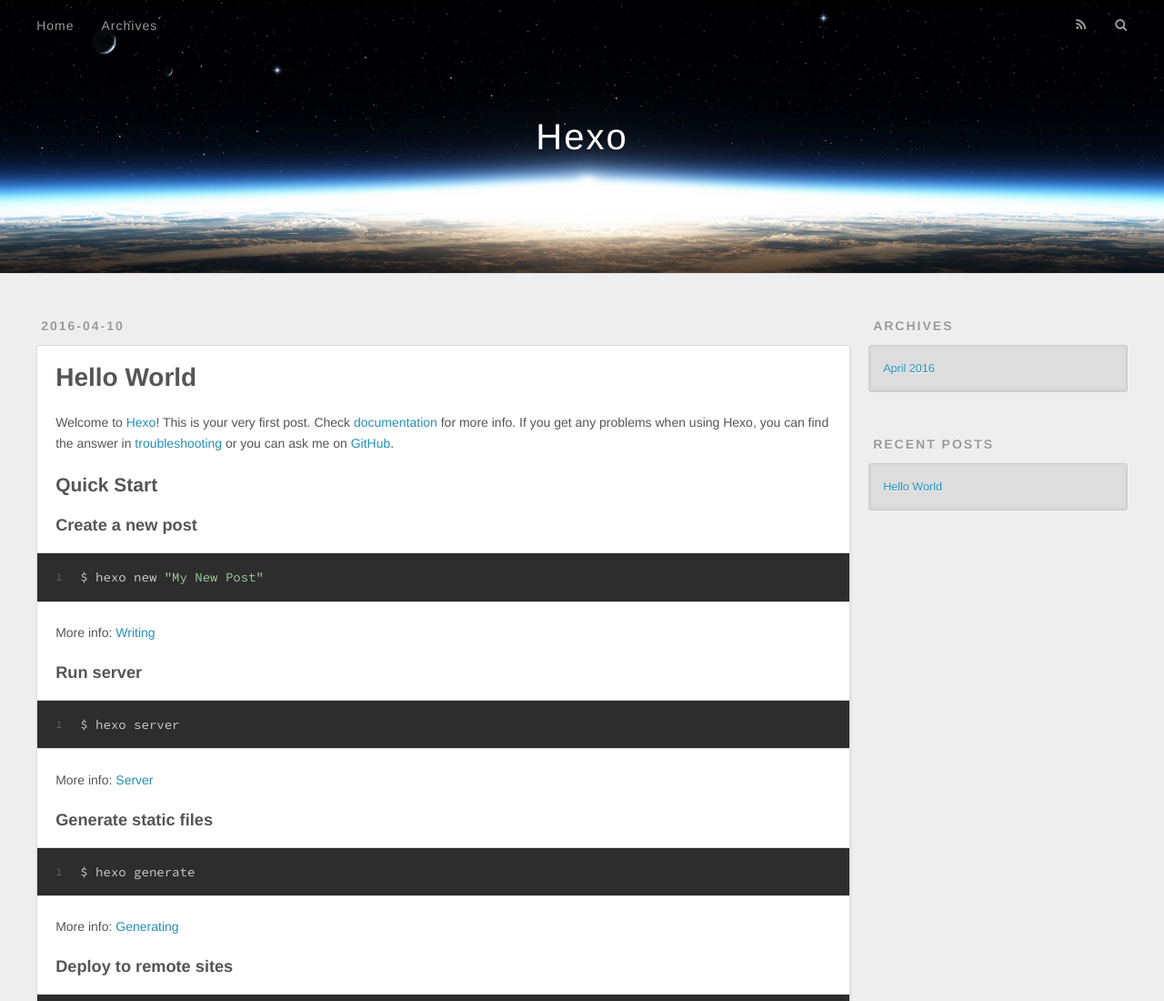
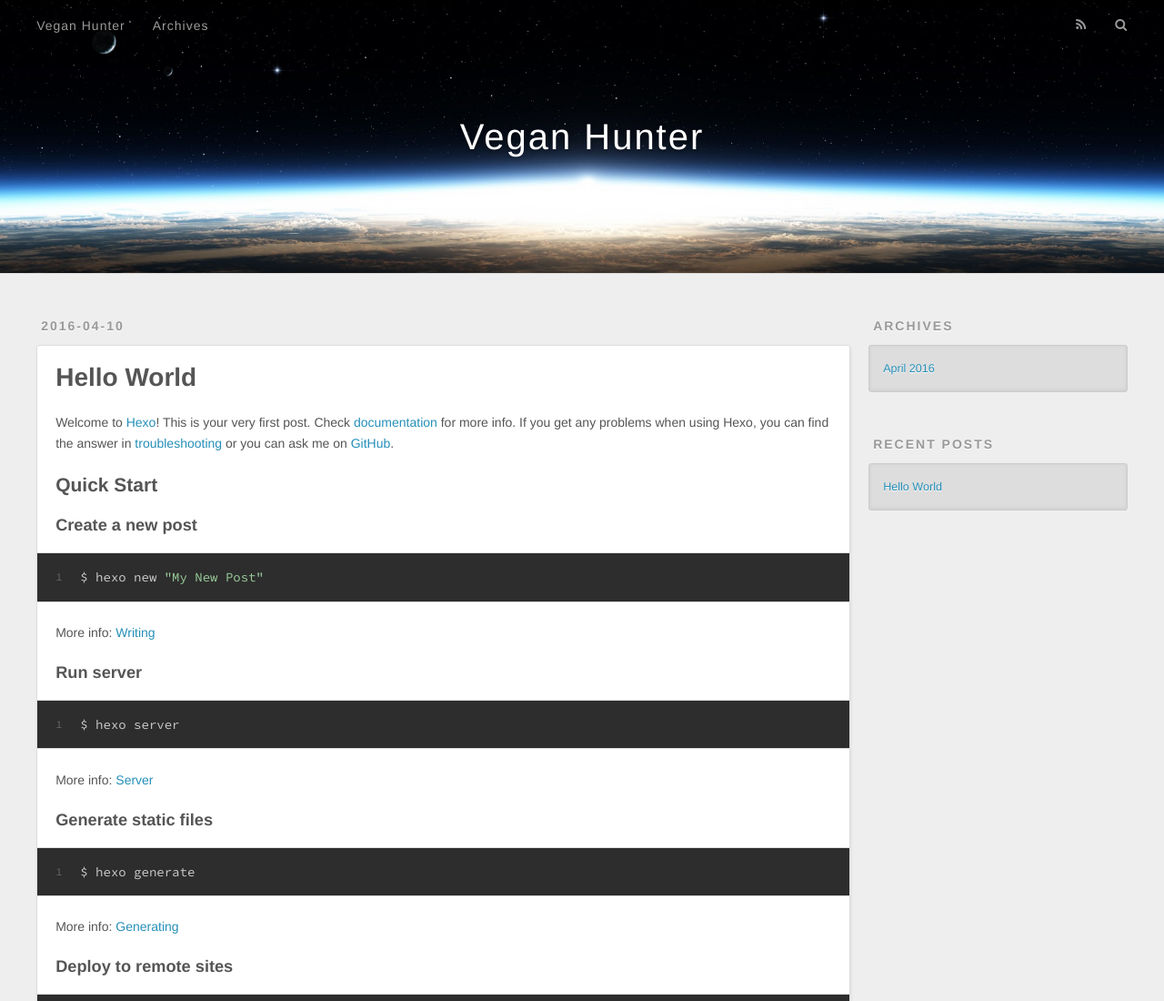
Before and after one commit to mullerhai/mullerhai.github.io, a plain HTML site: page index.html in a window 1280 px wide. Shown: the top 1100 px of the page at 91% size. Drawn offline with nearby package versions, Linux system fonts and the light colour scheme.

Commit message:
Site updated: 2016-04-10 18:09:58

```diff
--- a/index.html
+++ b/index.html
@@ -3,7 +3,7 @@
 <head>
   <meta charset="utf-8">
 
-  <title>Hexo</title>
+  <title>Vegan Hunter</title>
   <meta name="viewport" content="width=device-width, initial-scale=1, maximum-scale=1">
   <meta name="description">
 <meta property="og:type" content="website">
@@ -36,7 +36,7 @@
   <div id="header-outer" class="outer">
     <div id="header-title" class="inner">
       <h1 id="logo-wrap">
-        <a href="/" id="logo">Hexo</a>
+        <a href="/" id="logo">Vegan Hunter</a>
       </h1>
 
     </div>
@@ -44,7 +44,7 @@
       <nav id="main-nav">
         <a id="main-nav-toggle" class="nav-icon"></a>
 
-          <a class="main-nav-link" href="/">Home</a>
+          <a class="main-nav-link" href="/">Vegan Hunter</a>
 
           <a class="main-nav-link" href="/archives">Archives</a>
 
```
